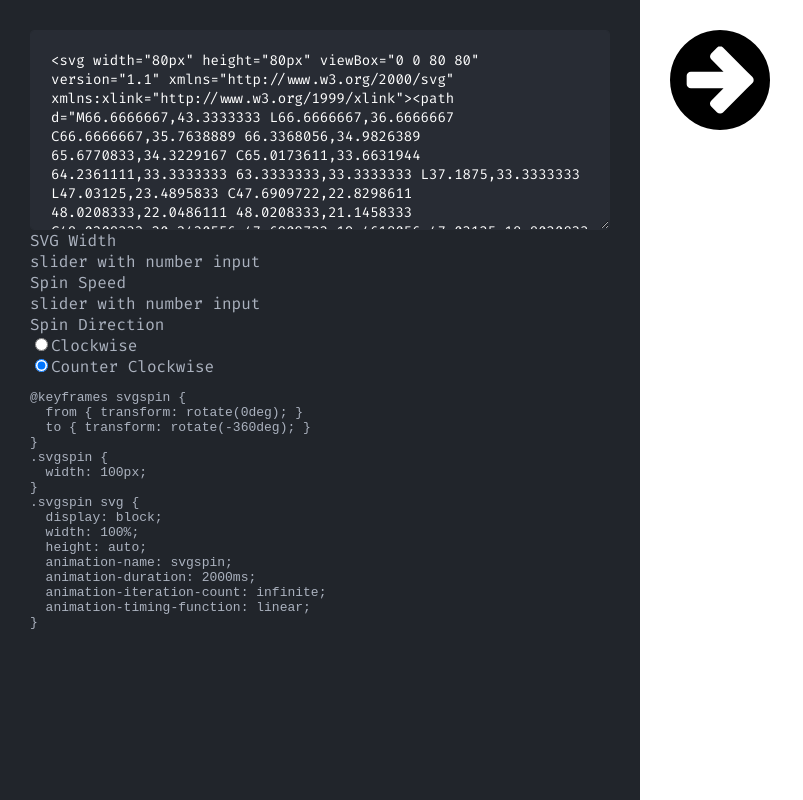
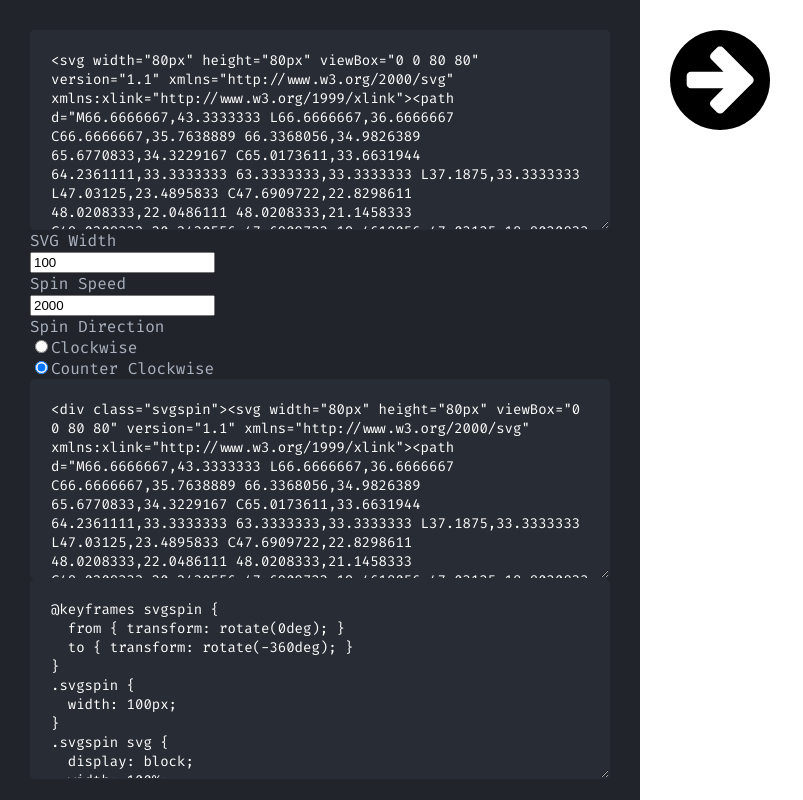
Before and after one commit to sambrannon/svgspin, a React (Create React App) app: page / in a window 1280 px wide. Shown: the whole page, without its empty margins (0-803 px from the left). Built offline with nearby package versions, Linux system fonts and the light colour scheme.

Commit message:
Basic functionality

```diff
--- a/src/App.js
+++ b/src/App.js
@@ -1,6 +1,7 @@
 import React from 'react';
 import AppPanel from './components/AppPanel';
 import ConfigPanel from './components/ConfigPanel';
+import GeneratedCodeBlocks from './components/GeneratedCodeBlocks';
 
 class App extends React.Component {
   constructor(props) {
@@ -12,10 +13,13 @@ class App extends React.Component {
       spinDirection: 'counter-clockwise',
       spinSpeedMs: 2000,
       showGeneratedCode: false,
+      wrapperClass: 'svgspin',
     };
 
     this.onSVGMarkupChange = this.onSVGMarkupChange.bind(this);
     this.onSpinDirectionChange = this.onSpinDirectionChange.bind(this);
+    this.onSpinSpeedChange = this.onSpinSpeedChange.bind(this);
+    this.onSvgWidthChange = this.onSvgWidthChange.bind(this);
   };
 
   onSVGMarkupChange(event) {
@@ -30,15 +34,29 @@ class App extends React.Component {
     });
   }
 
-  cssMarkup() {
+  onSpinSpeedChange(event) {
+    // TODO lock this down to a number
+    this.setState({
+      spinSpeedMs: event.target.value,
+    });
+  }
+
+  onSvgWidthChange(event) {
+    // TODO lock this down to a number
+    this.setState({
+      svgWidthPx: event.target.value,
+    });
+  }
+
+  generatedCssMarkup() {
     return  '@keyframes svgspin {\n' +
             '  from { transform: rotate(0deg); }\n' +
             `  to { transform: rotate(${this.state.spinDirection === 'clockwise' ? '360deg' : '-360deg'}); }\n` +
             '}\n' +
-            '.svgspin {\n' +
+            `.${this.state.wrapperClass} {\n` +
             `  width: ${this.state.svgWidthPx}px;\n` +
             '}\n' +
-            '.svgspin svg {\n' +
+            `.${this.state.wrapperClass} svg {\n` +
             '  display: block;\n' +
             '  width: 100%;\n' +
             '  height: auto;\n' +
@@ -47,6 +65,10 @@ class App extends React.Component {
             '  animation-iteration-count: infinite;\n' +
             '  animation-timing-function: linear;\n' +
             '}\n';
+  }
+
+  generatedSvgMarkup() {
+    return `<div class="${this.state.wrapperClass}">${this.state.svgMarkup}</div>`;
   }
 
   render() {
@@ -59,23 +81,26 @@ class App extends React.Component {
               svgMarkup={this.state.svgMarkup}
               onSpinDirectionChange={this.onSpinDirectionChange}
               spinDirection={this.state.spinDirection}
+              onSpinSpeedChange={this.onSpinSpeedChange}
+              spinSpeedMs={this.state.spinSpeedMs}
+              onSvgWidthChange={this.onSvgWidthChange}
+              svgWidthPx={this.state.svgWidthPx}
             />
             {this.state.svgMarkup !== '' &&
-              <code>
-                <pre>
-                  {this.cssMarkup()}
-                </pre>
-              </code>
+              <GeneratedCodeBlocks
+                css={this.generatedCssMarkup()}
+                html={this.generatedSvgMarkup()}
+              />
             }
           </AppPanel>
           <AppPanel type="preview">
             <style
               type="text/css"
-              dangerouslySetInnerHTML={{ __html: this.cssMarkup() }}
+              dangerouslySetInnerHTML={{ __html: this.generatedCssMarkup() }}
             />
             <div
               dangerouslySetInnerHTML={{ __html: this.state.svgMarkup }}
-              className="svgspin"
+              className={this.state.wrapperClass}
             />
           </AppPanel>
         </div>
--- a/src/components/ConfigPanel.js
+++ b/src/components/ConfigPanel.js
@@ -6,7 +6,6 @@ function ConfigPanel(props) {
     <div className="config-panel">
       <form>
         <FormGroup>
-
           {/* TODO replace with CondeInput component */}
           <div className="code-input">
             <textarea
@@ -25,14 +24,22 @@ function ConfigPanel(props) {
         <FormGroup label="SVG Width">
           {/* TODO replace with RangeInput component */}
           <div className="slider">
-            slider with number input
+            <input
+              type="number"
+              value={props.svgWidthPx}
+              onChange={props.onSvgWidthChange}
+            />
           </div>
         </FormGroup>
 
         <FormGroup label="Spin Speed">
           {/* TODO replace with RangeInput component */}
           <div className="slider">
-            slider with number input
+            <input
+              type="number"
+              value={props.spinSpeedMs}
+              onChange={props.onSpinSpeedChange}
+            />
           </div>
         </FormGroup>
 
--- /dev/null
+++ b/src/components/GeneratedCodeBlocks.js
@@ -0,0 +1,27 @@
+import React from 'react';
+
+function GeneratedCodeBlocks(props) {
+  return (
+    <div className="generated-code-blocks">
+      {/* TODO replace with CondeInput component */}
+      <div className="code-input">
+        <textarea
+          className="code-input__text"
+          value={props.html}
+          spellCheck="false"
+          readonly
+        />
+      </div>
+      <div className="code-input">
+        <textarea
+          className="code-input__text"
+          value={props.css}
+          spellCheck="false"
+          readonly
+        />
+      </div>
+    </div>
+  );
+};
+
+export default GeneratedCodeBlocks;
```
